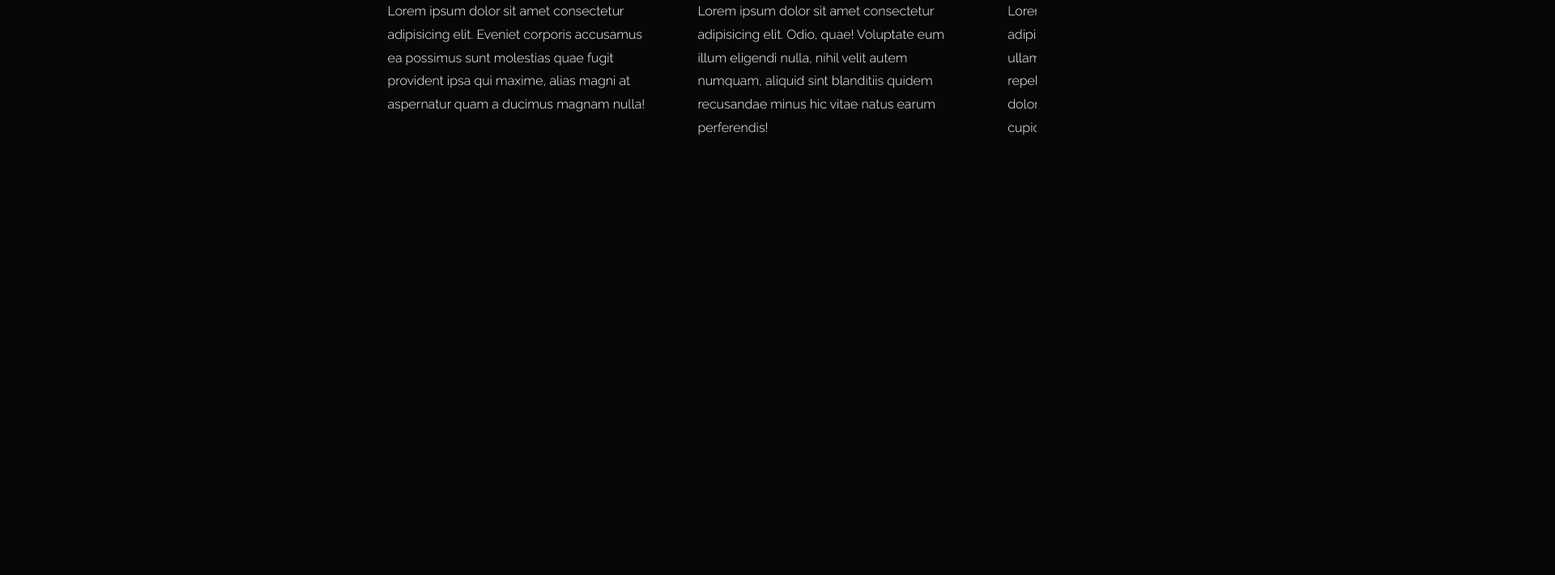
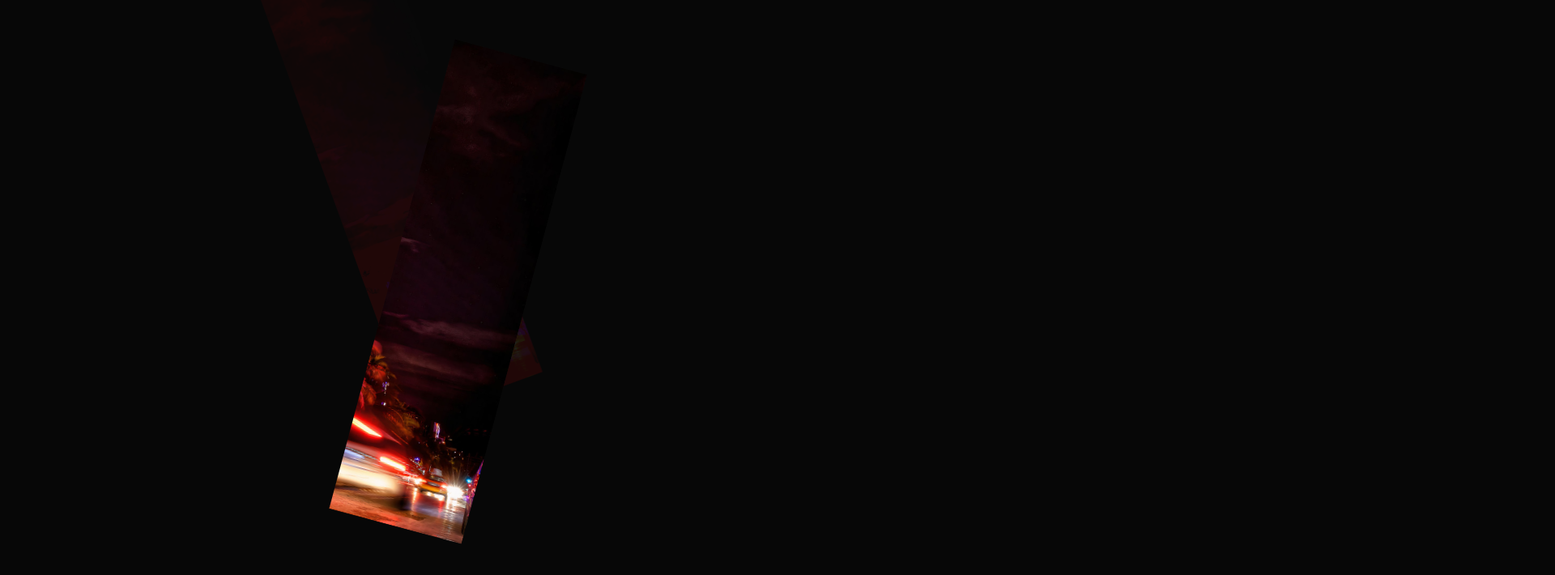
Before and after one commit to ayratwebdeveloper/cool-gallery, a plain HTML site: page index.html in a window 1280 px wide. Shown: the top 710 px of the page at 81% size, 1920 px wide, since content can reach past the window. Drawn offline with Linux system fonts and the light colour scheme.

Commit message:
Merging two slides

```diff
--- a/index.html
+++ b/index.html
@@ -4,20 +4,101 @@
 	<meta charset="UTF-8">
 	<meta http-equiv="X-UA-Compatible" content="IE=edge">
 	<meta name="viewport" content="width=device-width, initial-scale=1.0">
+	<link rel="stylesheet" href="./src/libraries/swiper/swiper-bundle.min.css">
 	<link rel="stylesheet" href="./src/css/style.css">
-	<link rel="stylesheet" href="./src/libraries/swiper/swiper-bundle.min.css">
+	<!-- Убрал ошибку Get fovicon что то там 404 -->
+	<link rel="shortcut icon" href="#">
 	<title>Cool Gallery</title>
 </head>
 
 <body>
+	<!-- <div class="description">
+		<div class="logo">Miami</div>
+		<p>Lorem ipsum dolor sit amet consectetur adipisicing elit. Distinctio, deleniti nisi maxime ipsa temporibus obcaecati totam recusandae illo minus. Placeat nulla iusto illum nemo voluptas doloremque ab similique cupiditate rerum.</p>
+	</div> -->
+
 <div class="swiper slider slider_main">
 
 	<div class="swiper-wrapper slider__wrapper">
 
-		<div class="swiper-slide slider__item">Lorem ipsum dolor sit amet consectetur adipisicing elit. Eveniet corporis accusamus ea possimus sunt molestias quae fugit provident ipsa qui maxime, alias magni at aspernatur quam a ducimus magnam nulla!</div>
-		<div class="swiper-slide slider__item">Lorem ipsum dolor sit amet consectetur adipisicing elit. Odio, quae! Voluptate eum illum eligendi nulla, nihil velit autem numquam, aliquid sint blanditiis quidem recusandae minus hic vitae natus earum perferendis!</div>
-		<div class="swiper-slide slider__item">Lorem ipsum dolor sit amet consectetur adipisicing elit. Deserunt saepe ipsa illo ullam enim sapiente labore alias voluptatem repellat nulla ratione cumque, voluptate dolores odit impedit in voluptatum a cupiditate.</div>
+		<div class="swiper-slide slider__item">
+			<div class="slider__images" data-swiper-parallax ="20%" style="background-image: url(/src/images/1.jpg);"></div>
+		</div>
 
+		<div class="swiper-slide slider__item">
+			<div class="slider__images" data-swiper-parallax ="30%" style="background-image: url(./src/images/2.jpg);"></div>
+		</div>
+
+		<div class="swiper-slide slider__item">
+			<div class="slider__images" data-swiper-parallax ="20%" style="background-image: url(./src/images/3.jpg);"></div>
+		</div>
+
+		<div class="swiper-slide slider__item">
+			<div class="slider__images" data-swiper-parallax ="30%" style="background-image: url(./src/images/4.jpg);"></div>
+		</div>
+
+		<div class="swiper-slide slider__item">
+			<div class="slider__images" data-swiper-parallax ="20%" style="background-image: url(./src/images/5.jpg);"></div>
+		</div>
+
+		<div class="swiper-slide slider__item">
+			<div class="slider__images" data-swiper-parallax ="30%" style="background-image: url(./src/images/6.jpg);"></div>
+		</div>
+
+		<div class="swiper-slide slider__item">
+			<div class="slider__images" data-swiper-parallax ="20%" style="background-image: url(./src/images/7.jpg);"></div>
+		</div>
+
+		<div class="swiper-slide slider__item">
+			<div class="slider__images" data-swiper-parallax ="30%" style="background-image: url(./src/images/8.jpg);"></div>
+		</div>
+
+		<div class="swiper-slide slider__item">
+			<div class="slider__images" data-swiper-parallax ="20%" style="background-image: url(./src/images/9.jpg);"></div>
+		</div>
+
+	</div>
+</div>
+
+<div class="swiper slider slider_big">
+
+	<div class="swiper-wrapper slider__wrapper">
+
+		<div class="swiper-slide slider__item">
+			<div class="slider__images" data-swiper-parallax ="20%" style="background-image: url(/src/images/1.jpg);"></div>
+		</div>
+
+		<div class="swiper-slide slider__item">
+			<div class="slider__images" data-swiper-parallax ="30%" style="background-image: url(./src/images/2.jpg);"></div>
+		</div>
+
+		<div class="swiper-slide slider__item">
+			<div class="slider__images" data-swiper-parallax ="20%" style="background-image: url(./src/images/3.jpg);"></div>
+		</div>
+
+		<div class="swiper-slide slider__item">
+			<div class="slider__images" data-swiper-parallax ="30%" style="background-image: url(./src/images/4.jpg);"></div>
+		</div>
+
+		<div class="swiper-slide slider__item">
+			<div class="slider__images" data-swiper-parallax ="20%" style="background-image: url(./src/images/5.jpg);"></div>
+		</div>
+
+		<div class="swiper-slide slider__item">
+			<div class="slider__images" data-swiper-parallax ="30%" style="background-image: url(./src/images/6.jpg);"></div>
+		</div>
+
+		<div class="swiper-slide slider__item">
+			<div class="slider__images" data-swiper-parallax ="20%" style="background-image: url(./src/images/7.jpg);"></div>
+		</div>
+
+		<div class="swiper-slide slider__item">
+			<div class="slider__images" data-swiper-parallax ="30%" style="background-image: url(./src/images/8.jpg);"></div>
+		</div>
+
+		<div class="swiper-slide slider__item">
+			<div class="slider__images" data-swiper-parallax ="20%" style="background-image: url(./src/images/9.jpg);"></div>
+		</div>
 
 	</div>
 </div>
--- a/src/javascript/code.js
+++ b/src/javascript/code.js
@@ -1,6 +1,9 @@
 const sliderMain = new Swiper('.slider_main', {
 	freeMode: true,
 	centeredSlides: true,
+	parallax: true,
+	// mouse scrolling
+	mousewheel: true,
 	// screen size adaptation
 	breakpoints: {
 		0 :{
@@ -14,3 +17,12 @@ const sliderMain = new Swiper('.slider_main', {
 		}
 	}
 })
+
+const sliderBig = new Swiper('.slider_big', {
+	centeredSlides: true,
+	parallax: true,
+	spaceBetween: 60,
+	slidesPerView: 3.5,
+})
+
+sliderMain.controller.control = sliderBig
--- a/src/scss/_variables.scss
+++ b/src/scss/_variables.scss
@@ -1,3 +1,4 @@
 $blackBackground:#070707;
 $colorOfAllElements:#fff;
-$sizeIndex: calc(1vw + 1vh)
+$sizeIndex: calc(1vw + 1vh);
+$animationTransition: 0.25s cubic-bezier(0.2, 0.6, 0.4, 0.9); /*CSS Easing / Cubic-Bezier Generator */
--- a/src/scss/style.scss
+++ b/src/scss/style.scss
@@ -24,6 +24,62 @@ body, html{
 	background-color: $blackBackground;
 	color: $colorOfAllElements;
 	font-family: raleway_m, sans-serif;
-	overflow: hidden;
+	overflow: visible;
 	line-height: 1.8;
 }
+
+.swiper-slide{
+	width: 100vh;
+	height: 100vh;
+}
+
+// .slider{
+// 	width: 100%;
+// 	transform: rotate(15deg);
+// 	// removed slide limits
+// 	overflow: visible;
+// 	top: 10vh;
+// }
+
+.slider{
+	width: 100%;
+	transform: rotate(15deg);
+	// removed slide limits
+	overflow: visible;
+	top: 10vh;
+
+	// &_main{
+
+	// }
+// What's in the background
+	&_big{
+		z-index: 0;
+		transform: rotate(-20deg) !important;
+		top: -90vh;
+		left: -10vh;
+		opacity: 0.10;
+		filter: saturate(10);
+	}
+
+	&__wrapper{
+		// CSS Easing / Cubic-Bezier Generator
+		transition: $animationTransition !important;
+		will-change: transform;
+	}
+
+	&__item{
+		max-height: 75vh;
+		overflow: hidden;
+		cursor: pointer;
+	}
+
+	&__images{
+		width: 300%;
+		height: 100%;
+		background-size: cover;
+		position: absolute;
+		left: -100vh;
+		transition: $animationTransition !important;
+		will-change: transform;
+	}
+}
```
Also changed, not shown: src/css/style.css, 1 other file.
